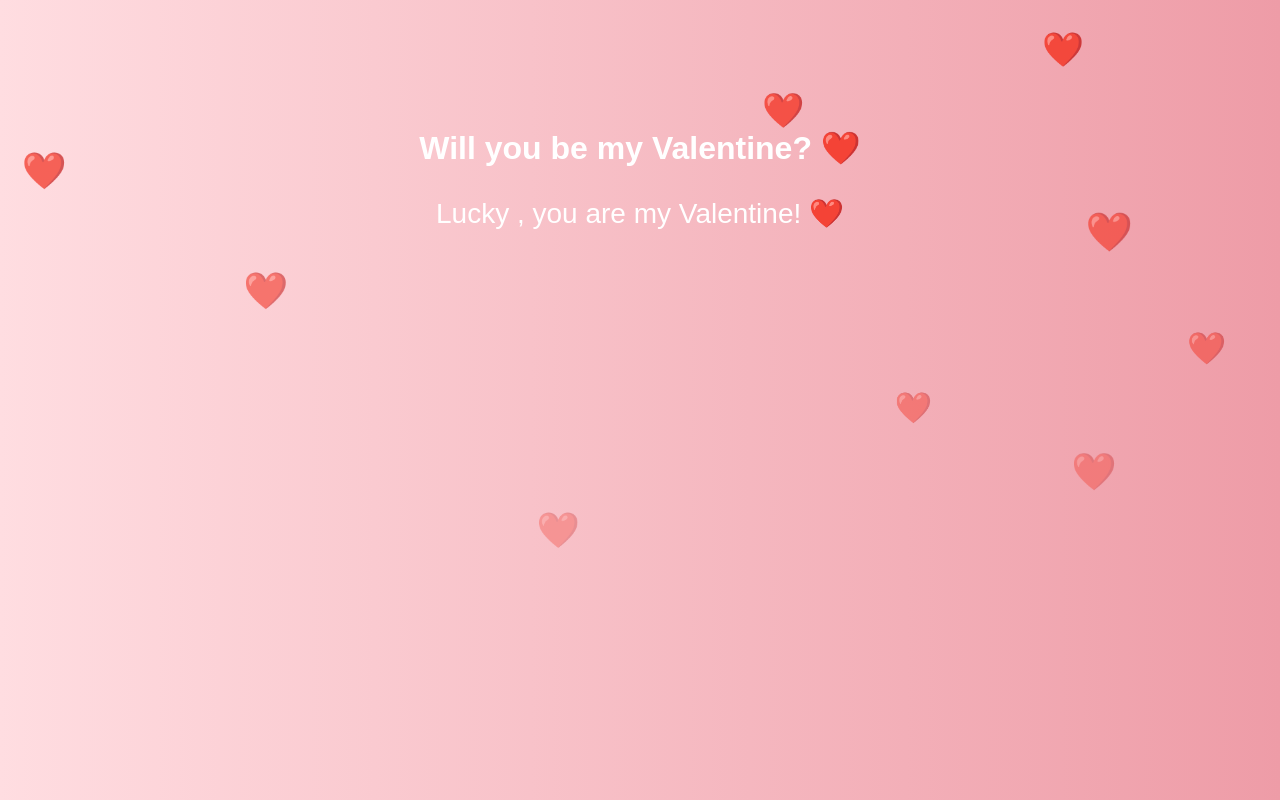
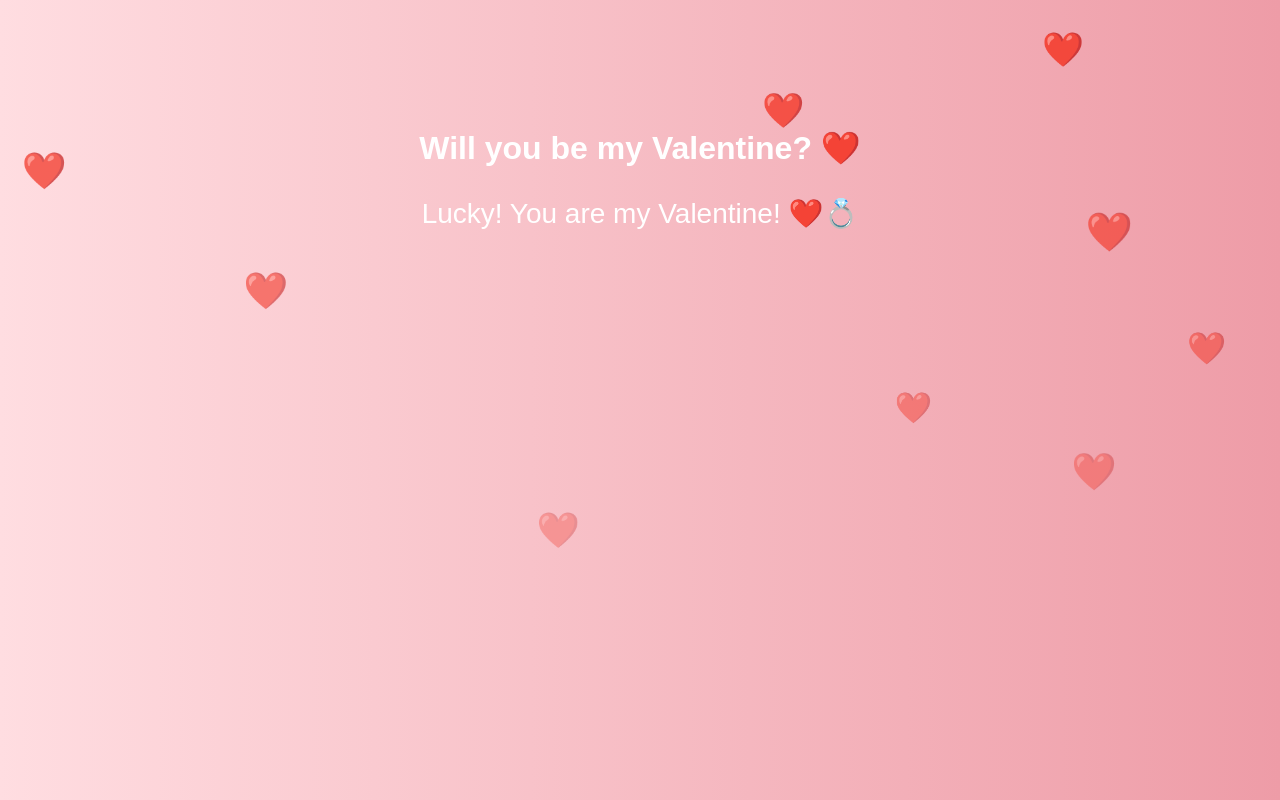
Before and after one commit to 6rq4nq6syp-beep/valentine-prank, a plain HTML site: page lucky.html in a window 1280 px wide. Both pictures are taken after a click on the button "Yes". Drawn offline with Linux system fonts and the light colour scheme.

Commit message:
Update lucky.html

```diff
--- a/lucky.html
+++ b/lucky.html
@@ -3,7 +3,8 @@
 <head>
 <meta charset="UTF-8">
 <meta name="viewport" content="width=device-width, initial-scale=1.0">
-    <title>Valentine Prank</title>
+<title>Will You Be My Valentine?</title>
+
 <style>
 body {
     font-family: Arial, sans-serif;
@@ -12,10 +13,12 @@
     padding-top: 100px;
     overflow: hidden;
 }
+
 h1 {
     color: white;
     font-size: 32px;
 }
+
 button {
     padding: 12px 25px;
     font-size: 18px;
@@ -25,30 +28,36 @@
     cursor: pointer;
     transition: transform 0.2s ease;
 }
+
 button:hover {
     transform: scale(1.1);
 }
+
 #yesBtn {
     background-color: #4CAF50;
     color: white;
 }
+
 #noBtn {
     background-color: #f44336;
     color: white;
     position: absolute;
 }
+
 #message {
     display: none;
     font-size: 28px;
     color: white;
     margin-top: 30px;
 }
+
 .heart {
     position: fixed;
     top: -10px;
     color: red;
     animation: fall 4s linear infinite;
 }
+
 @keyframes fall {
     to {
         transform: translateY(100vh);
@@ -57,6 +66,7 @@
 }
 </style>
 </head>
+
 <body>
 
 <h1>Will you be my Valentine? ❤️</h1>
@@ -64,7 +74,7 @@
 <button id="yesBtn">Yes</button>
 <button id="noBtn">No</button>
 
-<div id="message"></div>
+<div id="message">Lucky! You are my Valentine! ❤️💍</div>
 
 <script>
 const noBtn = document.getElementById("noBtn");
@@ -86,7 +96,6 @@ noBtn.addEventListener("mouseover", moveNoBtn);
 noBtn.addEventListener("click", moveNoBtn);
 
 yesBtn.addEventListener("click", () => {
-    message.innerHTML = "Lucky , you are my Valentine! ❤️";
     message.style.display = "block";
     yesBtn.style.display = "none";
     noBtn.style.display = "none";
```
Lines whose indentation alone changed are shown as unchanged.
